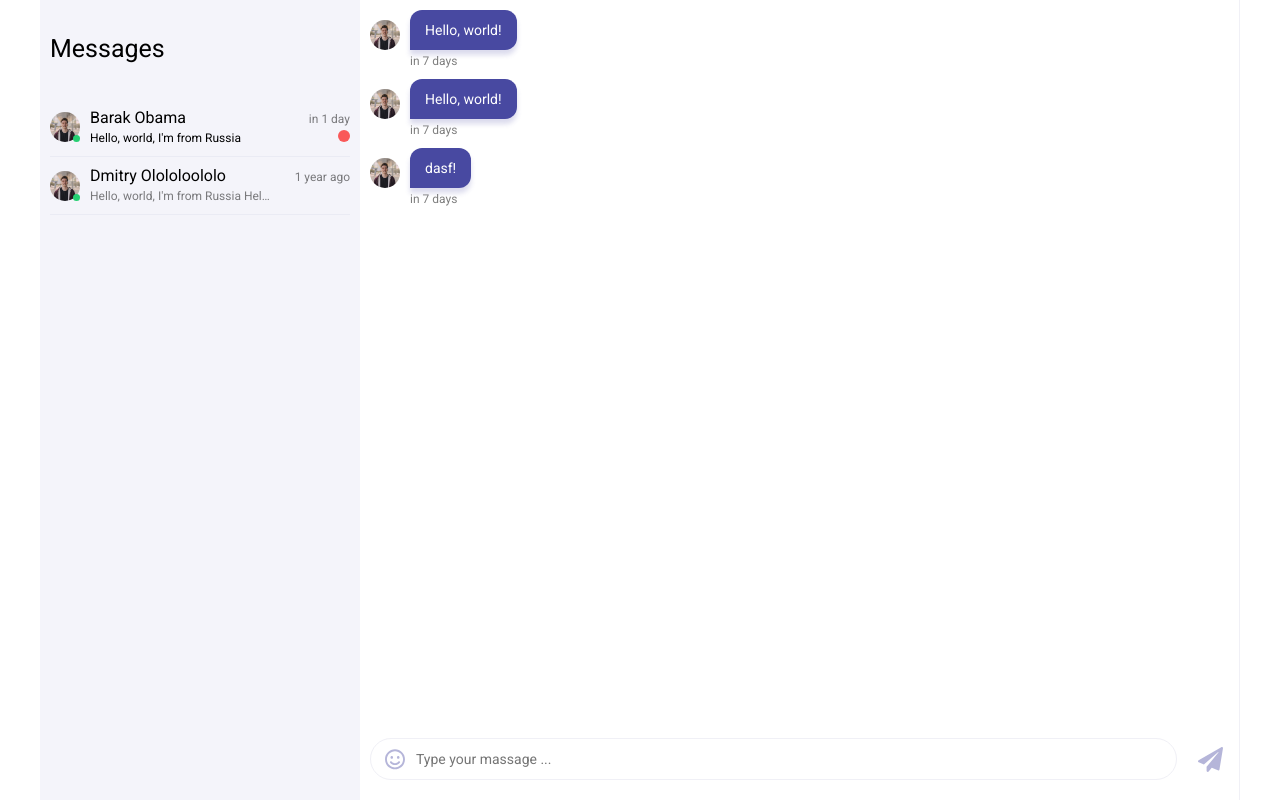
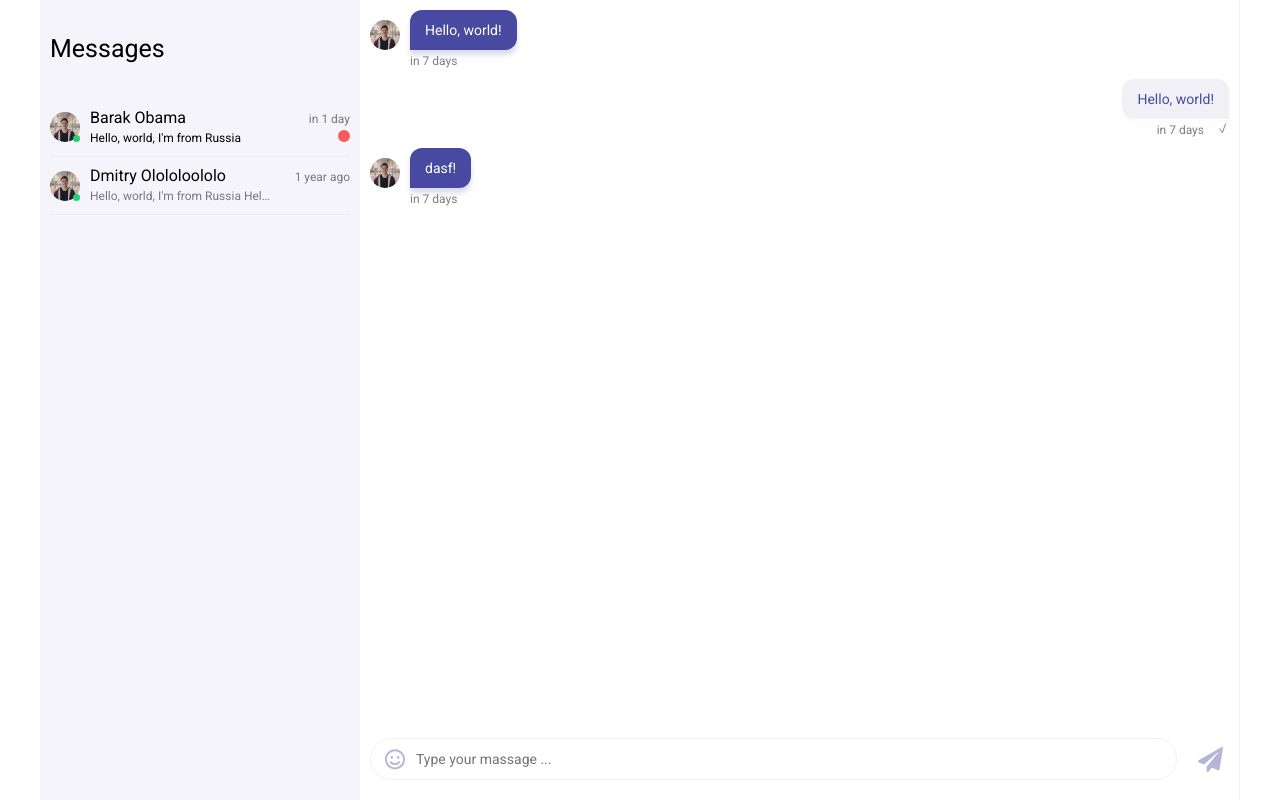
Before and after one commit to shoffkarim/react-chat-frontend, a React (Create React App) app: page / in a window 1280 px wide. Built offline with nearby package versions, Linux system fonts and the light colour scheme; data requests are answered from the project's data file.

Commit message:
глобальный пользователь

```diff
--- a/src/App.tsx
+++ b/src/App.tsx
@@ -1,5 +1,13 @@
 import React from "react";
 import { DialogInput, DialogItem, DialogMessages } from "components";
+
+export type GlobalContent = {
+  mainUser: number
+}
+const GlobalContext = React.createContext<GlobalContent>({
+  mainUser: 1
+})
+export const useGlobalContext = () => React.useContext(GlobalContext)
 
 const App: React.FC = () => {
 
@@ -25,7 +33,10 @@ const App: React.FC = () => {
     created_at: new Date(2020, 4, 20, 14, 25),
     isReaded: true,
   };
+
+
   return (
+    <GlobalContext.Provider value={{mainUser: 1}}>
     <div className="App">
       <div className="main">
         <div className="dialogs">
@@ -45,6 +56,7 @@ const App: React.FC = () => {
         </div>
       </div>
     </div>
+    </GlobalContext.Provider>
   );
 };
 
--- a/src/components/Message/DialogMessages.tsx
+++ b/src/components/Message/DialogMessages.tsx
@@ -25,12 +25,12 @@ const DialogMessages: React.FC<DialogMessagesProps> = ({ chatId }) => {
   const messages: MessageBD[] = useSelector(
     (state: RootState) => state.Messages.items
   );
-  console.log(messages);
+
   return (
     <div className="dialog-messages">
       {messages && messages.map((obj, index) =>
           <Message
-            isMy={false}
+            user_id={obj.user_id}
             date={new Date(obj.date_create)}
             send={true}
             readed={false}
--- a/src/components/Message/Message.tsx
+++ b/src/components/Message/Message.tsx
@@ -3,13 +3,14 @@ import "./message.sass";
 import classNames from "classnames";
 import avatar from "assets/img/default-avatar.jpg";
 import { Time } from "components";
+import { useGlobalContext } from "App";
 
 interface Photos {
   id: number,
   url: string
 }
 interface MessageProps {
-  isMy: boolean;
+  user_id: number;
   date: Date;
   send?: boolean;
   readed?: boolean;
@@ -17,7 +18,14 @@ interface MessageProps {
   attachments?: Array<Photos>;
 }
 
-const Message: React.FC<MessageProps> = ({ isMy, send, readed, text, attachments, date }) => {
+const Message: React.FC<MessageProps> = ({ user_id, send, readed, text, attachments, date }) => {
+  const { mainUser } = useGlobalContext()
+  let isMy = true;
+  if (mainUser === user_id) {
+    isMy = true;
+  } else {
+    isMy = false;
+  }
   return (
     <div className={classNames("message", isMy ? "my" : "friend")}>
       <div className="message-wrapper">
```
